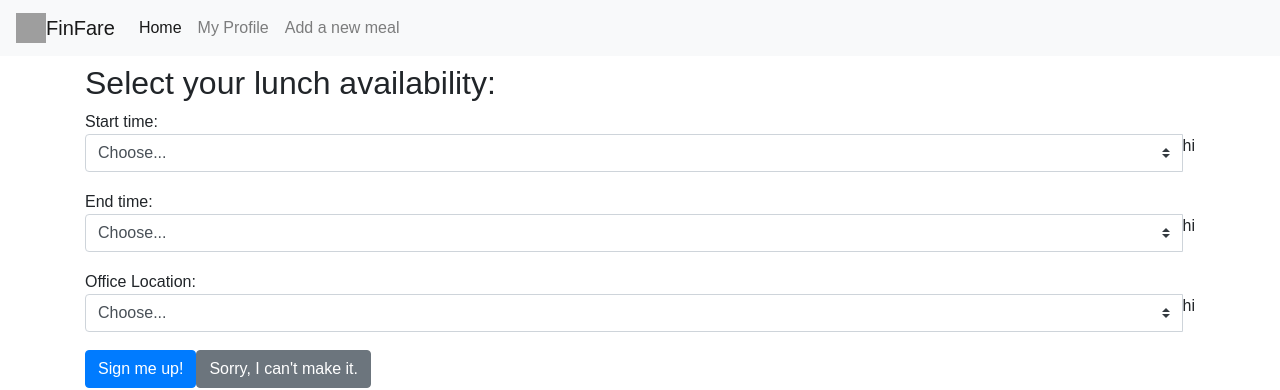
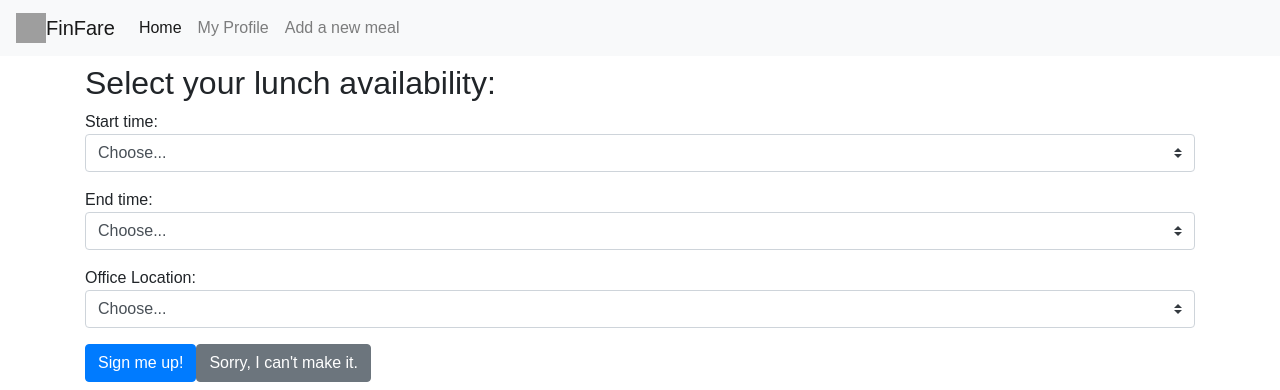
Before and after one commit to ryanding94/FinFare, a React (Create React App) app in the folder finfare_react/: page / in a window 1280 px wide. Shown: the top 390 px of the page. Built offline with nearby package versions, Linux system fonts and the light colour scheme; grey boxes are pictures that could not be loaded; the HTML template or start-up script is replaced by a standard one.

Commit message:
random mealupdate stuff

```diff
--- a/finfare_react/src/MealUpdate.tsx
+++ b/finfare_react/src/MealUpdate.tsx
@@ -20,7 +20,6 @@ export class MealUpdate extends React.Component {
                       <option value="2">12:30</option>
                       <option value="3">1:00</option>
                     </select>
-                    <p id="demo">hi</p>
                   </div>
             <div>End time:</div>
             <div className="input-group mb-3">
@@ -30,7 +29,6 @@ export class MealUpdate extends React.Component {
                       <option value="2">1:00</option>
                       <option value="3">1:30</option>
                     </select>
-                    <p id="demo2">hi</p>
                   </div>
             <div>Office Location: </div>
             <div className="input-group mb-3">
@@ -40,7 +38,6 @@ export class MealUpdate extends React.Component {
                       <option value="2">Houston</option>
                       <option value="3">New York</option>
                     </select>
-                    <p id="demo3">hi</p>
                   </div>
             <button className="btn btn-primary" >Sign me up!</button>
             <button className="btn btn-secondary">Sorry, I can't make it.</button>
```
